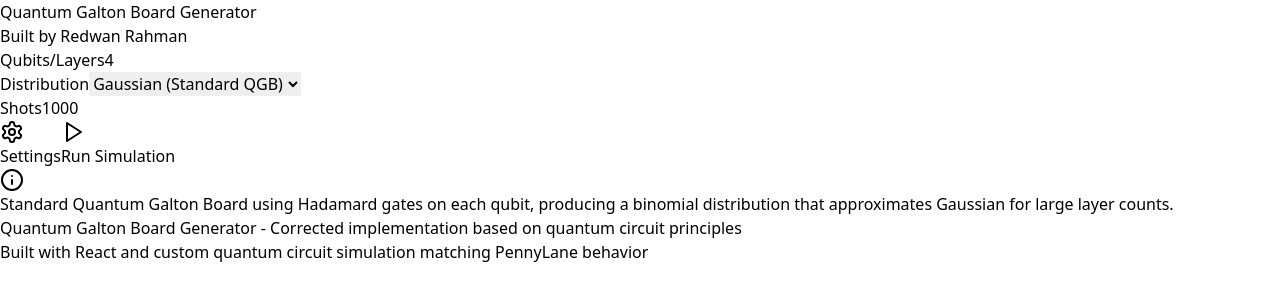
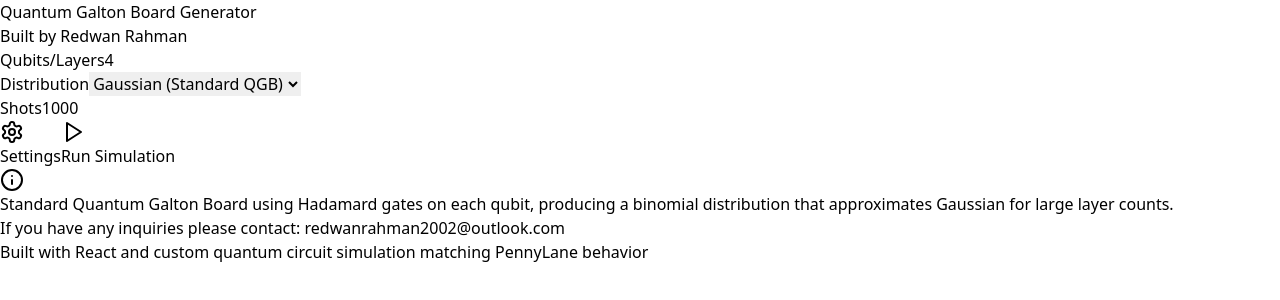
Before and after one commit to Red1-Rahman/Quantum-Galton-Board-Generator, a React (Vite) app: page / in a window 1280 px wide. Shown: the top 300 px of the page. Built offline with nearby package versions, Linux system fonts and the light colour scheme.

Commit message:
mail App.jsx

```diff
--- a/src/App.jsx
+++ b/src/App.jsx
@@ -585,7 +585,7 @@ const QuantumGaltonBoardApp = () => {
                 {/* Footer */}
                 <div className="mt-12 text-center text-gray-400 text-sm">
                     <p>
-                        Quantum Galton Board Generator - Corrected implementation based on quantum circuit principles
+                        If you have any inquiries please contact: redwanrahman2002@outlook.com
                     </p>
                     <p className="mt-2">
                         Built with React and custom quantum circuit simulation matching PennyLane behavior
```
